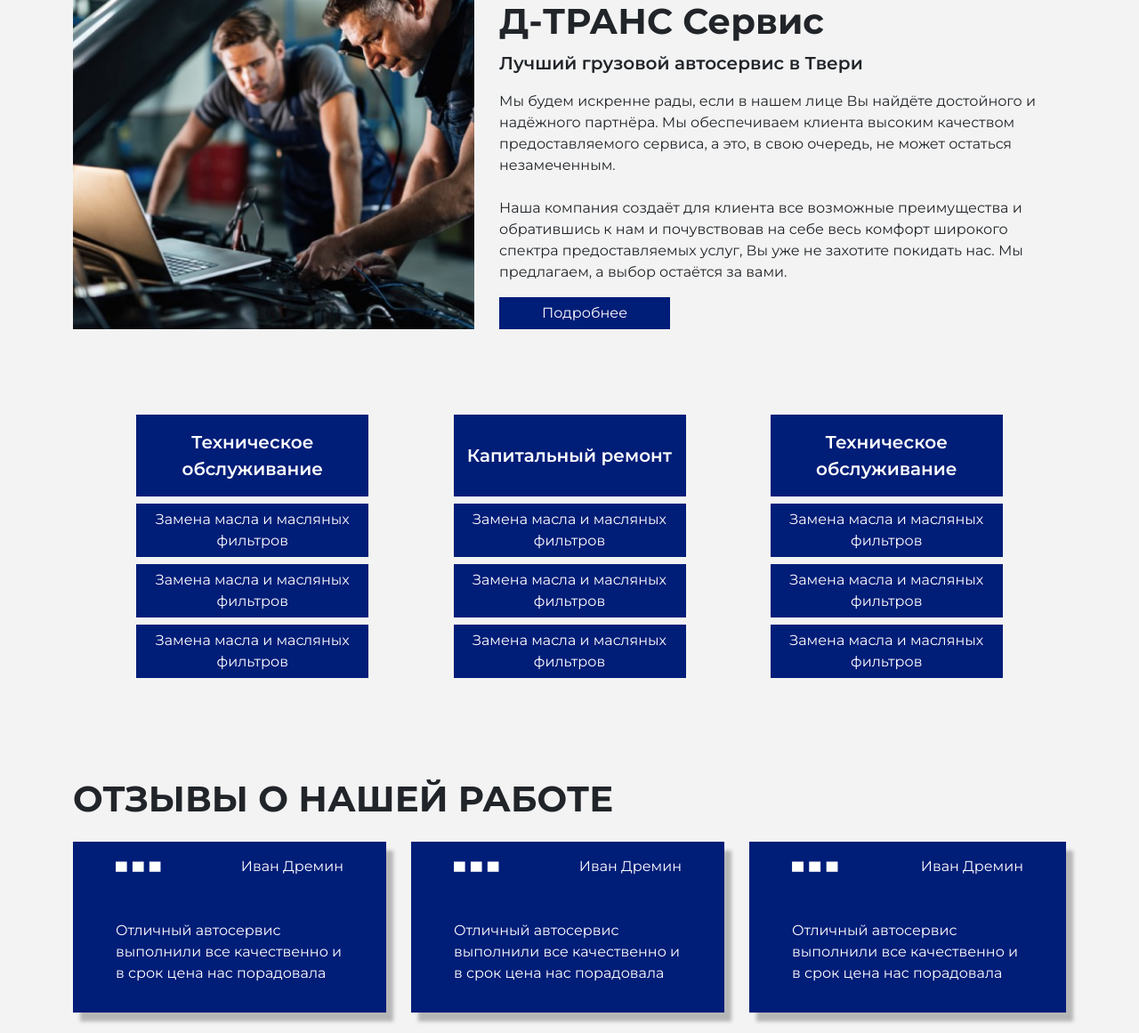
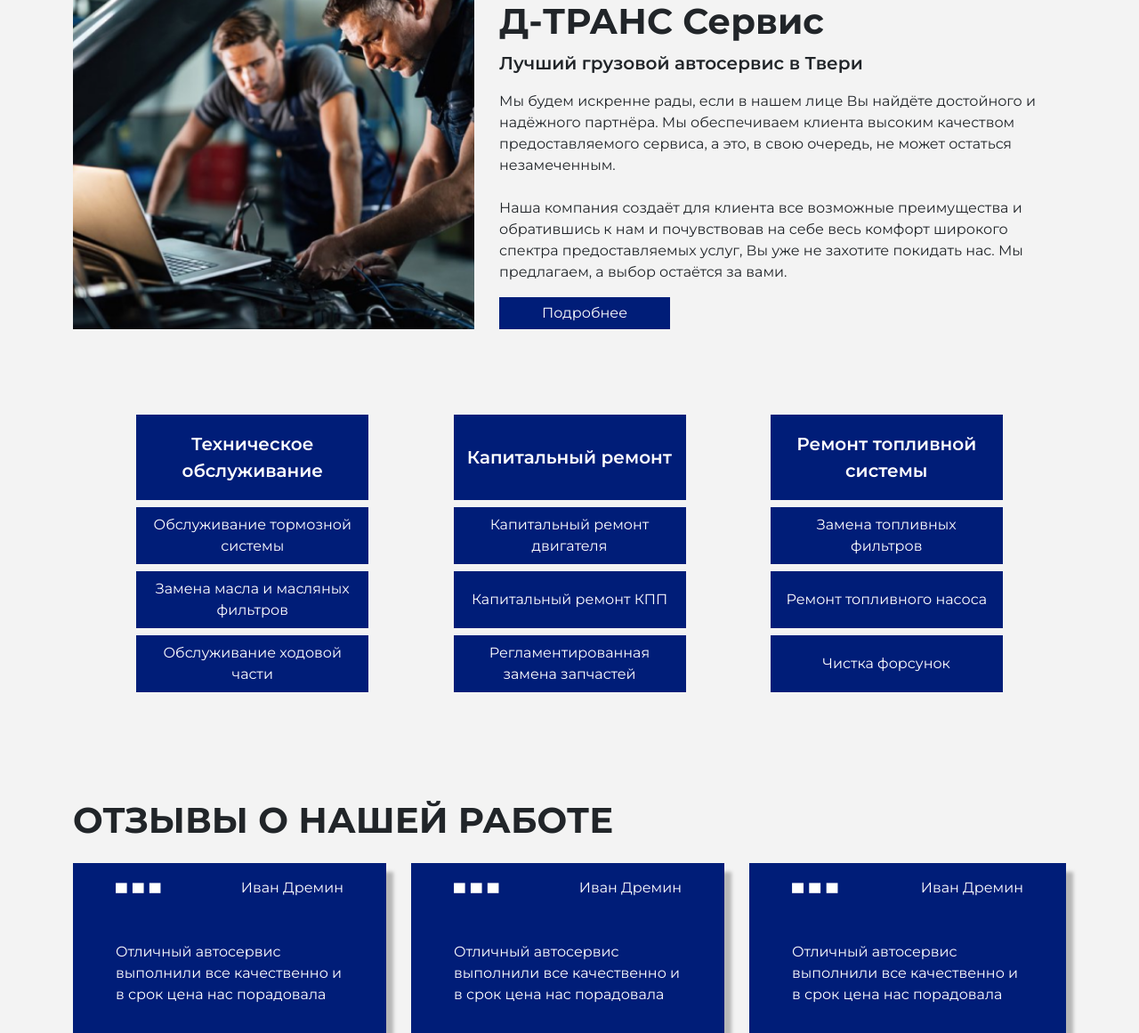
Before and after one commit to cbrekrut/dtrans, a Django app: page / in a window 1280 px wide. Shown: the part 1375-2536 px from the top of the page at 89% size. Run offline with Django 5.2, Linux system fonts and the light colour scheme; data comes from the database, SQL or seed files in the repository; both versions use the stored data as it was after the commit.

Commit message:
fixed size of services and some more services

```diff
--- a/website/templates/index.html
+++ b/website/templates/index.html
@@ -153,22 +153,22 @@
 <div class="container mt-5 pb-5">
     <div class="row justify-content-center justify-content-lg-evenly">
         <div class="col-12 col-lg-3 mb-3 d-flex align-items-center flex-column">
-            <a href="#" class="btn btn-primary fs-5 fw-semibold mb-2 py-3" style="width: 100%;">Техническое обслуживание</a>
-            <a href="#" class="btn btn-primary d-none d-lg-block mb-2" style="width: 100%;">Замена масла и масляных фильтров</a>
-            <a href="#" class="btn btn-primary d-none d-lg-block mb-2" style="width: 100%;">Замена масла и масляных фильтров</a>
-            <a href="#" class="btn btn-primary d-none d-lg-block" style="width: 100%;">Замена масла и масляных фильтров</a>
+            <a href="{% url "services" %}" class="btn btn-primary fs-5 fw-semibold mb-2 py-3 d-flex align-items-center justify-content-center" style="width: 100%; height: 6rem;">Техническое обслуживание</a>
+            <a href="/services/obsluzhivanie-i-remont-tormoznyh-supportov/" class="btn btn-primary d-none d-lg-flex align-items-center justify-content-center mb-2" style="width: 100%; height: 4rem;">Обслуживание тормозной системы</a>
+            <a href="/services/zamena-masla-i-maslyanyh-filtrov/" class="btn btn-primary d-none d-lg-flex align-items-center justify-content-center mb-2" style="width: 100%; height: 4rem;">Замена масла и масляных фильтров</a>
+            <a href="/services/remont-podveski/" class="btn btn-primary d-none d-lg-flex align-items-center justify-content-center mb-2" style="width: 100%; height: 4rem;">Обслуживание ходовой части</a>
         </div>
-        <div class="col-12 col-lg-3 mb-3 d-flex justify-content-center flex-column">
-            <a href="#" class="btn btn-primary fs-5 fw-semibold mb-2 py-3 d-flex align-items-center justify-content-center" style="width: 100%; height: 100%;">Капитальный ремонт</a>
-            <a href="#" class="btn btn-primary d-none d-lg-block mb-2" style="width: 100%;">Замена масла и масляных фильтров</a>
-            <a href="#" class="btn btn-primary d-none d-lg-block mb-2" style="width: 100%;">Замена масла и масляных фильтров</a>
-            <a href="#" class="btn btn-primary d-none d-lg-block" style="width: 100%;">Замена масла и масляных фильтров</a>
+        <div class="col-12 col-lg-3 mb-3 d-flex align-items-center flex-column">
+            <a href="{% url "services" %}" class="btn btn-primary fs-5 fw-semibold mb-2 py-3 d-flex align-items-center justify-content-center" style="width: 100%; height: 6rem;">Капитальный ремонт</a>
+            <a href="/services/remont-dvigatelya/" class="btn btn-primary d-none d-lg-flex align-items-center justify-content-center mb-2" style="width: 100%; height: 4rem;">Капитальный ремонт двигателя</a>
+            <a href="/services/kapitalnyj-remont-korobki-peredach/" class="btn btn-primary d-none d-lg-flex align-items-center justify-content-center mb-2" style="width: 100%; height: 4rem;">Капитальный ремонт КПП</a>
+            <a href="{% url "services" %}" class="btn btn-primary d-none d-lg-flex align-items-center justify-content-center" style="width: 100%; height: 4rem;">Регламентированная замена запчастей</a>
         </div>
-        <div class="col-12 col-lg-3 mb-3 d-flex justify-content-center flex-column">
-            <a href="#" class="btn btn-primary fs-5 fw-semibold mb-2 py-3" style="width: 100%;">Техническое обслуживание</a>
-            <a href="#" class="btn btn-primary d-none d-lg-block mb-2" style="width: 100%;">Замена масла и масляных фильтров</a>
-            <a href="#" class="btn btn-primary d-none d-lg-block mb-2" style="width: 100%;">Замена масла и масляных фильтров</a>
-            <a href="#" class="btn btn-primary d-none d-lg-block" style="width: 100%;">Замена масла и масляных фильтров</a>
+        <div class="col-12 col-lg-3 mb-3 d-flex align-items-center flex-column">
+            <a href="{% url "services" %}" class="btn btn-primary fs-5 fw-semibold mb-2 py-3 d-flex align-items-center justify-content-center" style="width: 100%; height: 6rem;">Ремонт топливной системы</a>
+            <a href="/services/diagnostika-i-remont-toplivnoj-sistemy/" class="btn btn-primary d-none d-lg-flex align-items-center justify-content-center mb-2" style="width: 100%; height: 4rem;">Замена топливных фильтров</a>
+            <a href="/services/diagnostika-i-remont-toplivnoj-sistemy/" class="btn btn-primary d-none d-lg-flex align-items-center justify-content-center mb-2" style="width: 100%; height: 4rem;">Ремонт топливного насоса</a>
+            <a href="/services/diagnostika-i-remont-toplivnoj-sistemy/" class="btn btn-primary d-none d-lg-flex align-items-center justify-content-center" style="width: 100%; height: 4rem;">Чистка форсунок</a>
         </div>
     </div>
 </div>
```
Also changed, not shown: db.sqlite3, media/services/kpp1.jpg (added), media/services/zamena-masla.jpg (added).
